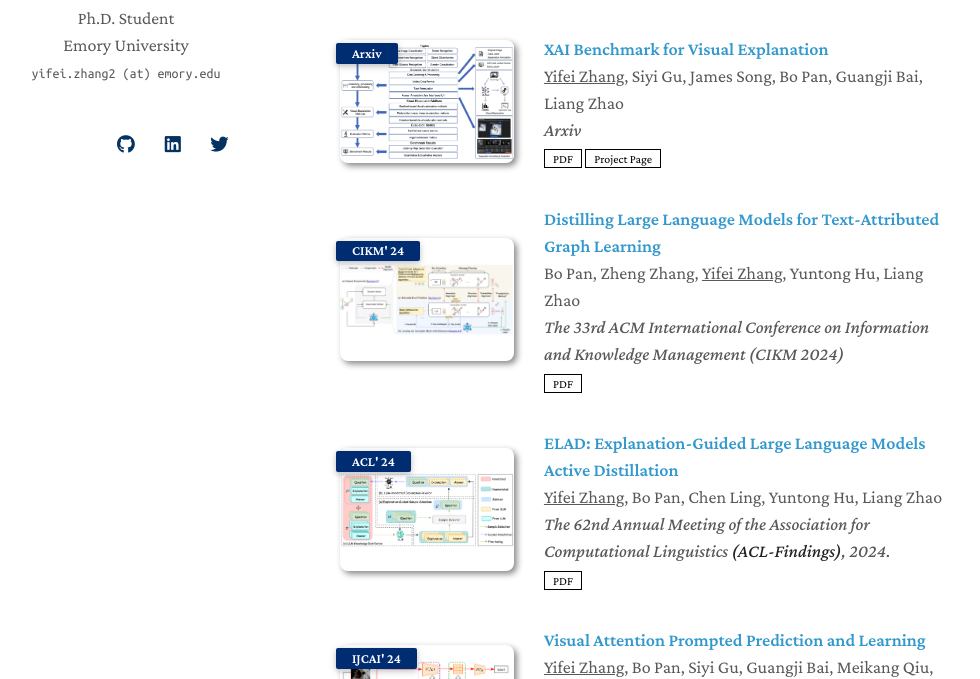
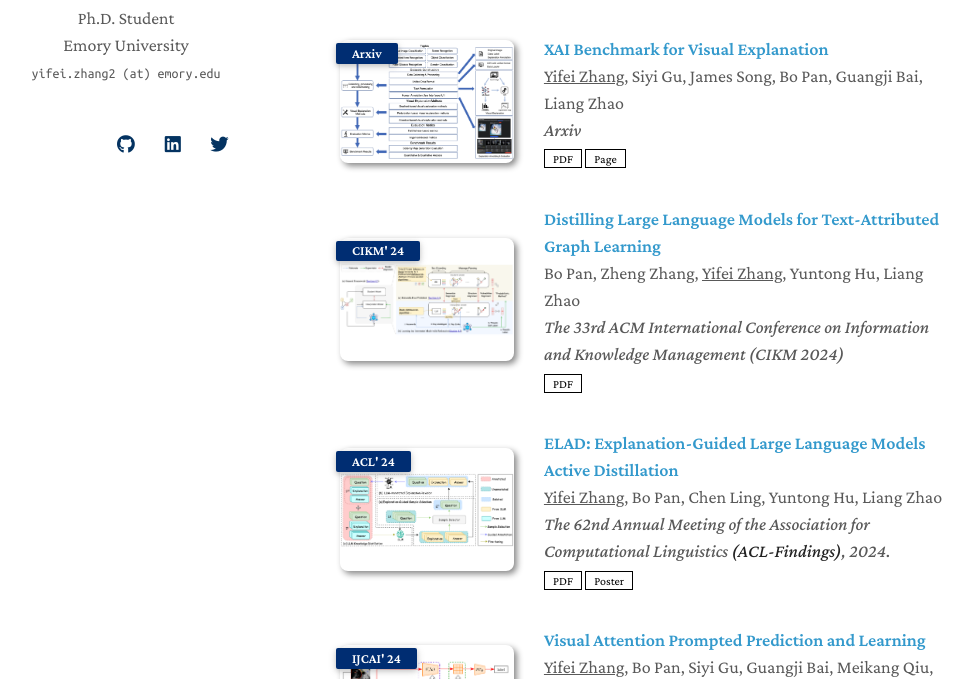
Before and after one commit to yifeizhangcs/yifeizhangcs.github.io, a Jekyll site: the page built from index.md, in a window 1280 px wide and 1400 px high, scrolled down 1188 px. Shown: the part 279-958 px from the top of the window, without its empty margins (150-1130 px from the left). Built offline with Jekyll 4.4.1, drawn with Linux system fonts in a browser that asks for light colours; nearby versions of some CDN libraries; a style sheet for code colours, icons or effects is not loaded; our own code applies the rules of GitHub Pages for plain Markdown files.

Commit message:
Update publications.md

```diff
--- a/_includes/publications.md
+++ b/_includes/publications.md
@@ -29,7 +29,10 @@
       <a href="{{ link.code }}" class="btn btn-sm z-depth-0" role="button" target="_blank" style="font-size:12px;">Code</a>
       {% endif %}
       {% if link.page %}
-      <a href="{{ link.page }}" class="btn btn-sm z-depth-0" role="button" target="_blank" style="font-size:12px;">Project Page</a>
+      <a href="{{ link.page }}" class="btn btn-sm z-depth-0" role="button" target="_blank" style="font-size:12px;">Page</a>
+      {% endif %}
+      {% if link.poster %}
+      <a href="{{ link.poster }}" class="btn btn-sm z-depth-0" role="button" target="_blank" style="font-size:12px;">Poster</a>
       {% endif %}
       {% if link.bibtex %}
       <a href="{{ link.bibtex }}" class="btn btn-sm z-depth-0" role="button" target="_blank" style="font-size:12px;">BibTex</a>
```
